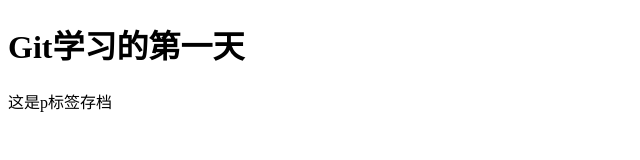
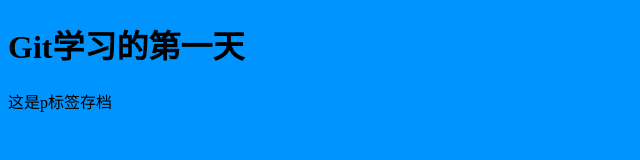
Before and after one commit to tanlixh/sb, a plain HTML site: page index.html in a window 1280 px wide. Shown: the whole page, without its empty margins (0-640 px from the left). Drawn offline with Linux system fonts and the light colour scheme.

Commit message:
这是index.css存档

```diff
--- /dev/null
+++ b/Index.css
@@ -0,0 +1,3 @@
+body {
+    background-color: #0094ff;
+}
--- a/index.html
+++ b/index.html
@@ -5,6 +5,7 @@
     <meta name="viewport" content="width=device-width, initial-scale=1.0">
     <meta http-equiv="X-UA-Compatible" content="ie=edge">
     <title>Document</title>
+    <link rel="stylesheet" href="./Index.css">
 </head>
 <body>
     <h1>Git学习的第一天</h1>
```
